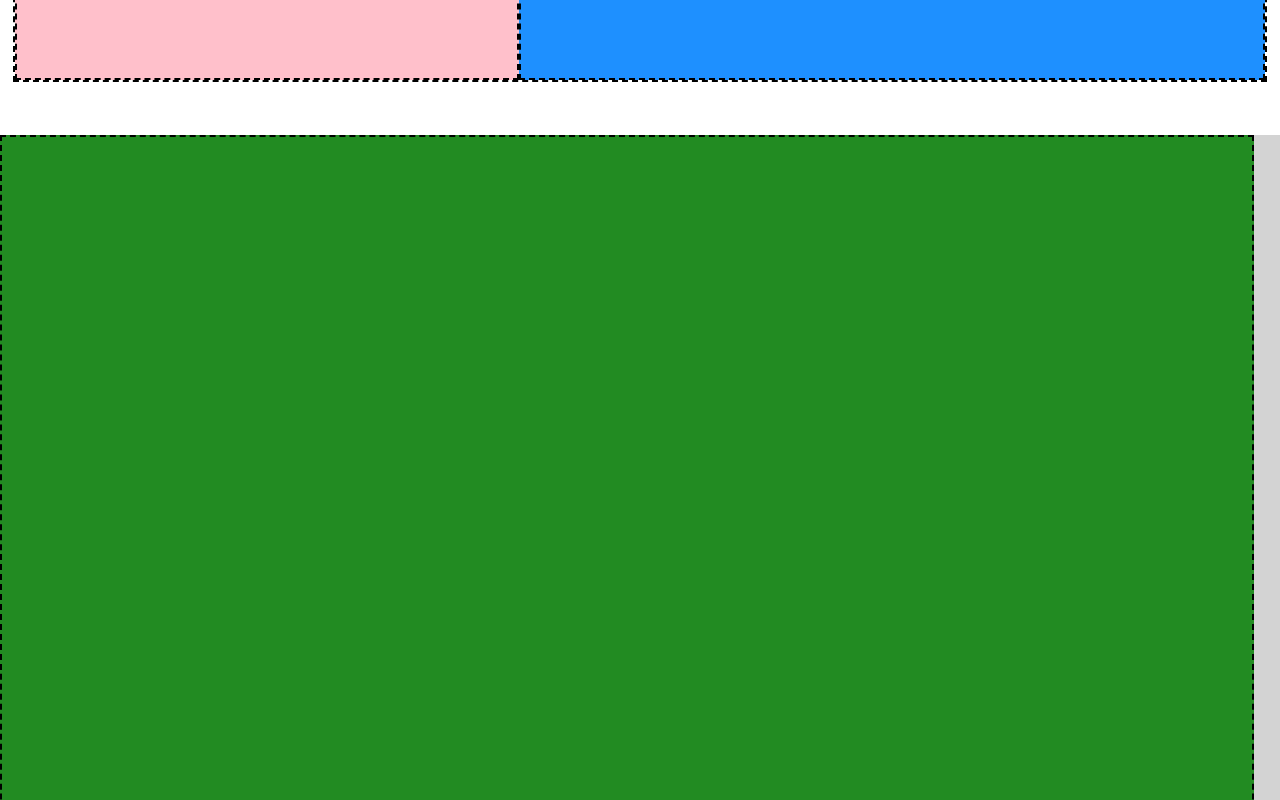
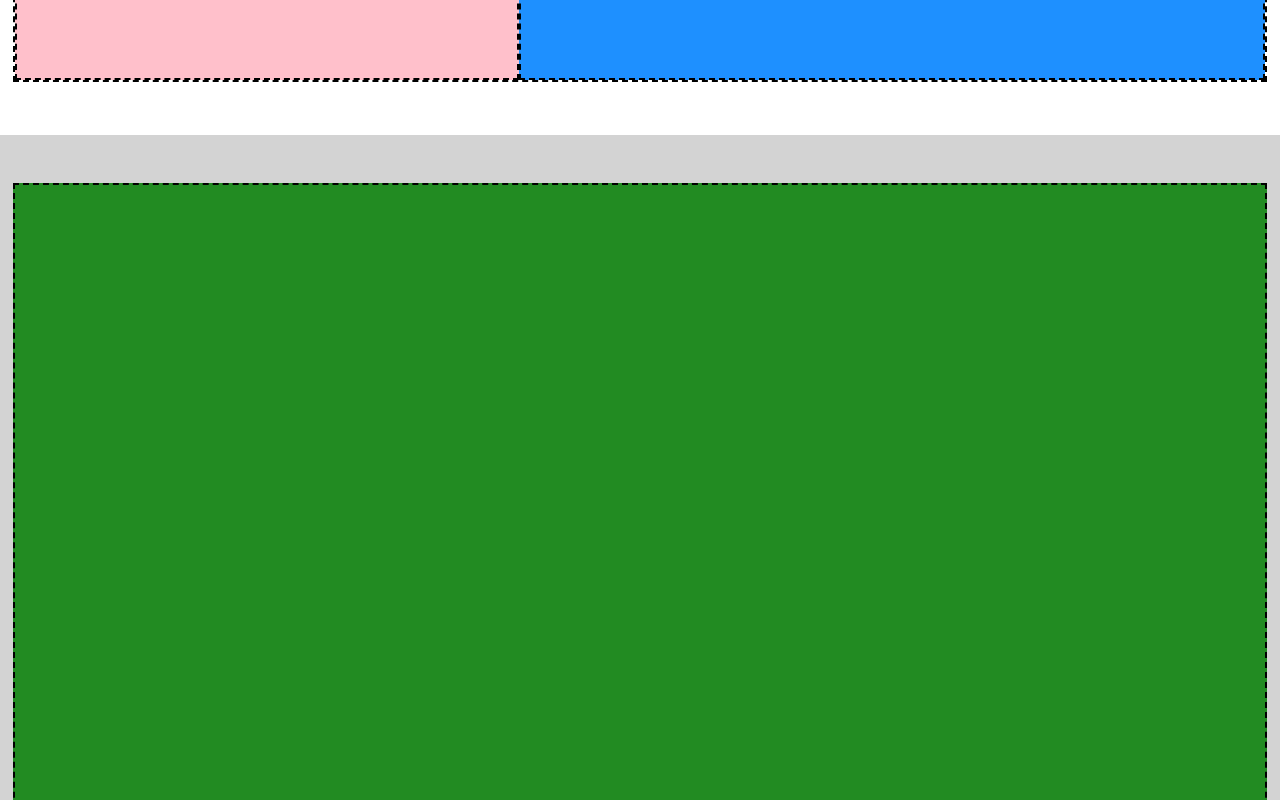
Before and after one commit to rebs-code/htmlcss-struttura-discord, a plain HTML site: page index.html in a window 1280 px wide. Shown: the part 2360-3160 px from the top of the page. Drawn offline with Linux system fonts and the light colour scheme.

Commit message:
feat: bottom card completed

```diff
--- a/css/style.css
+++ b/css/style.css
@@ -194,6 +194,13 @@ BOTTOM SECTION
 *****
 */
 
+
+.bottom-section {
+    display: flex;
+    justify-content: center;
+    align-items: center;
+}
+
 .bottom-card {
-    max-width: 1250px;
+    width: 1250px;
 }
```
